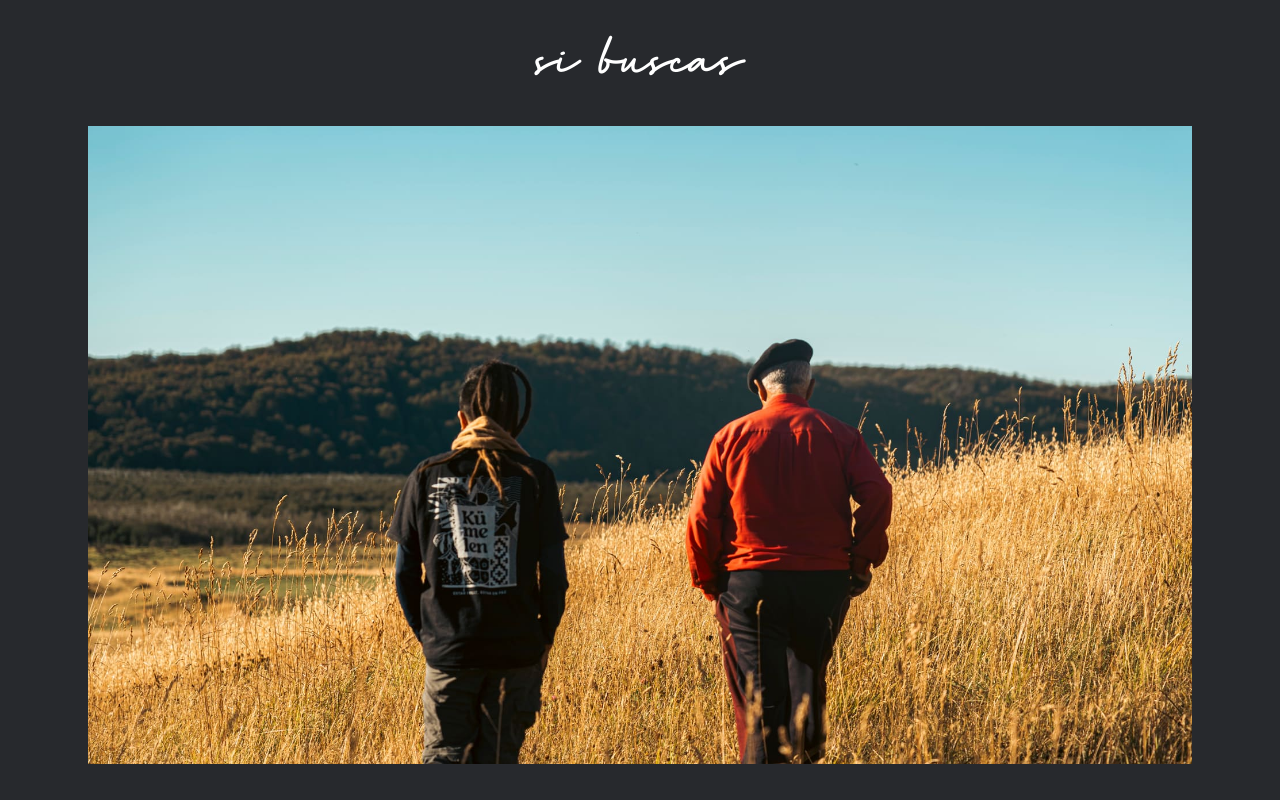
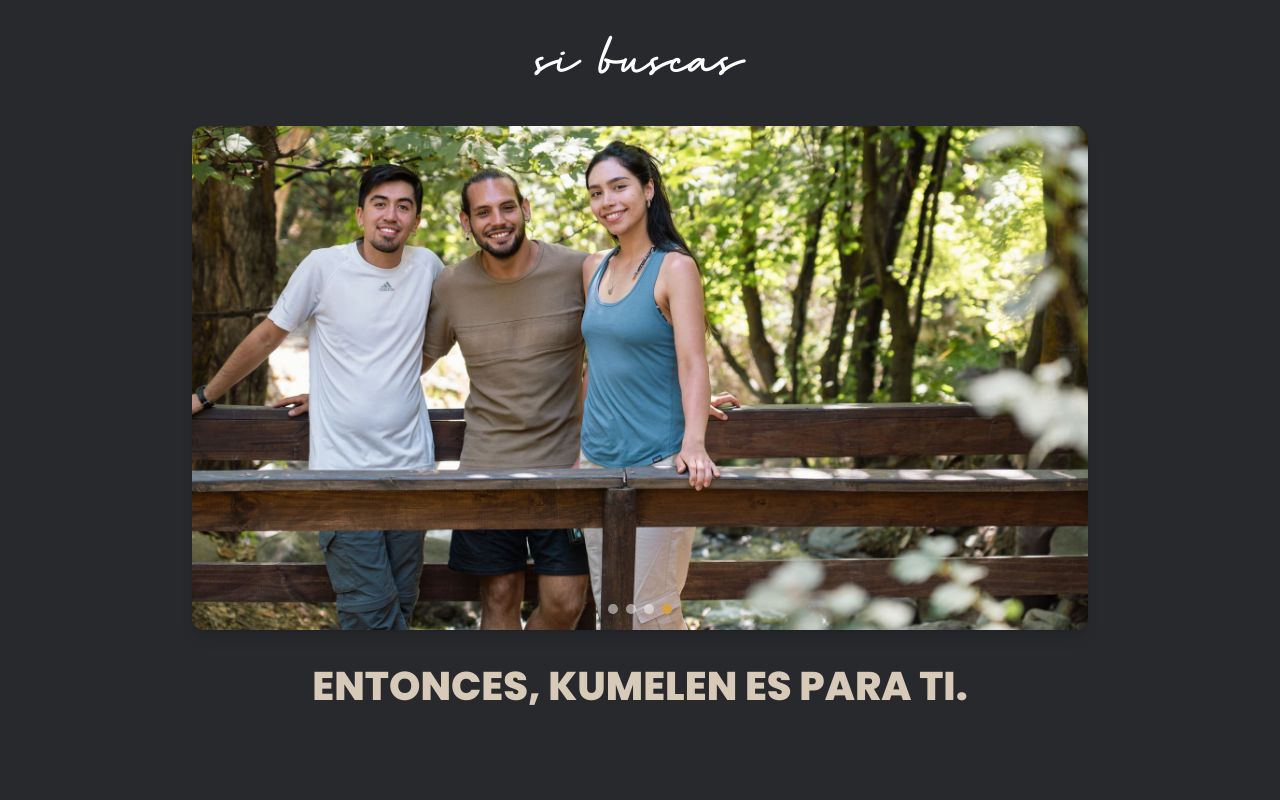
Before and after one commit to FrancoGuzman5/landingpage-prueba, a Next.js app in the folder frontend/: page / in a window 1280 px wide. Shown: the part 1040-1840 px from the top of the page. Built offline with nearby package versions, Linux system fonts and the light colour scheme; no server answers.

Commit message:
Carrusel de fotos en la sección "si buscas"
Reemplaza la imagen única si_buscas.jpg por un carrusel (Carousel.tsx) que
reutiliza fotos escénicas del proyecto: avanza solo cada 2s, se pausa al
pasar el mouse y permite saltar a cualquier foto con los puntos.

```diff
--- a/frontend/src/app/(public)/page.tsx
+++ b/frontend/src/app/(public)/page.tsx
@@ -3,6 +3,7 @@
 import Hero from "@/components/Hero";
 import VideoSection from "@/components/VideoSection";
 import ToursVitrina from "@/components/ToursVitrina";
+import Carousel from "@/components/Carousel";
 import Filosofia from "@/components/Filosofia";
 import MetodologiaVuelo from "@/components/MetodologiaVuelo";
 import Equipo from "@/components/Equipo";
@@ -37,14 +38,7 @@ export default function Home() {
              ¿A QUIENES <span className="font-bold">NOS DIRIGIMOS?</span>
           </p>
           <p className="max-w-3xl mx-auto text-white font-artifact text-[60px] mb-[20px]">si buscas</p>
-          <Image
-            src="/images/si_buscas.jpg"   /* tu archivo combinado */
-            alt="Beneficios Kumelen"
-            width={1800}                   /* ancho natural de la imagen */
-            height={300}                   /* alto natural */
-            className="w-full max-w-[1800px] h-auto"  /* escala responsiva */
-            priority
-          />
+          <Carousel />
           <p className="max-w-3xl mx-auto leading-relaxed text-kumelenSand/90 font-poppins font-extrabold text-[40px]">ENTONCES, KUMELEN ES PARA TI.</p>
         </div>
       </section>
--- /dev/null
+++ b/frontend/src/components/Carousel.tsx
@@ -0,0 +1,66 @@
+// src/components/Carousel.tsx
+// Carrusel de fotos: avanza solo cada 2s, se pausa al pasar el mouse, y el
+// usuario puede saltar a cualquier foto con los puntos de abajo.
+"use client";
+
+import { useState, useEffect } from "react";
+import Image from "next/image";
+
+// Fotos reutilizadas del proyecto (escénicas)
+const imagenes = [
+  { src: "/images/fondo_sanpedro.jpg", alt: "San Pedro de Atacama" },
+  { src: "/images/torres1.jpg", alt: "Torres del Paine" },
+  { src: "/images/yerbaloca.jpg", alt: "Yerba Loca" },
+  { src: "/images/nosotros.jpg", alt: "Experiencias Kumelen" },
+];
+
+const INTERVALO = 2000; // ms entre fotos
+
+export default function Carousel() {
+  const [current, setCurrent] = useState(0);
+  const [pausado, setPausado] = useState(false);
+
+  useEffect(() => {
+    if (pausado) return;
+    const id = setInterval(
+      () => setCurrent((c) => (c + 1) % imagenes.length),
+      INTERVALO
+    );
+    return () => clearInterval(id);
+  }, [pausado]);
+
+  return (
+    <div
+      className="relative mx-auto aspect-[16/9] w-full max-w-4xl overflow-hidden rounded-xl shadow-lg"
+      onMouseEnter={() => setPausado(true)}
+      onMouseLeave={() => setPausado(false)}
+    >
+      {imagenes.map((img, i) => (
+        <Image
+          key={img.src}
+          src={img.src}
+          alt={img.alt}
+          fill
+          sizes="(min-width: 768px) 56rem, 100vw"
+          className={`object-cover transition-opacity duration-700 ${
+            i === current ? "opacity-100" : "opacity-0"
+          }`}
+        />
+      ))}
+
+      {/* Puntos de navegación */}
+      <div className="absolute bottom-4 left-1/2 flex -translate-x-1/2 gap-2">
+        {imagenes.map((img, i) => (
+          <button
+            key={img.src}
+            onClick={() => setCurrent(i)}
+            aria-label={`Ver foto ${i + 1}`}
+            className={`h-2.5 w-2.5 rounded-full transition ${
+              i === current ? "bg-kumelenGold" : "bg-white/50 hover:bg-white/80"
+            }`}
+          />
+        ))}
+      </div>
+    </div>
+  );
+}
```
